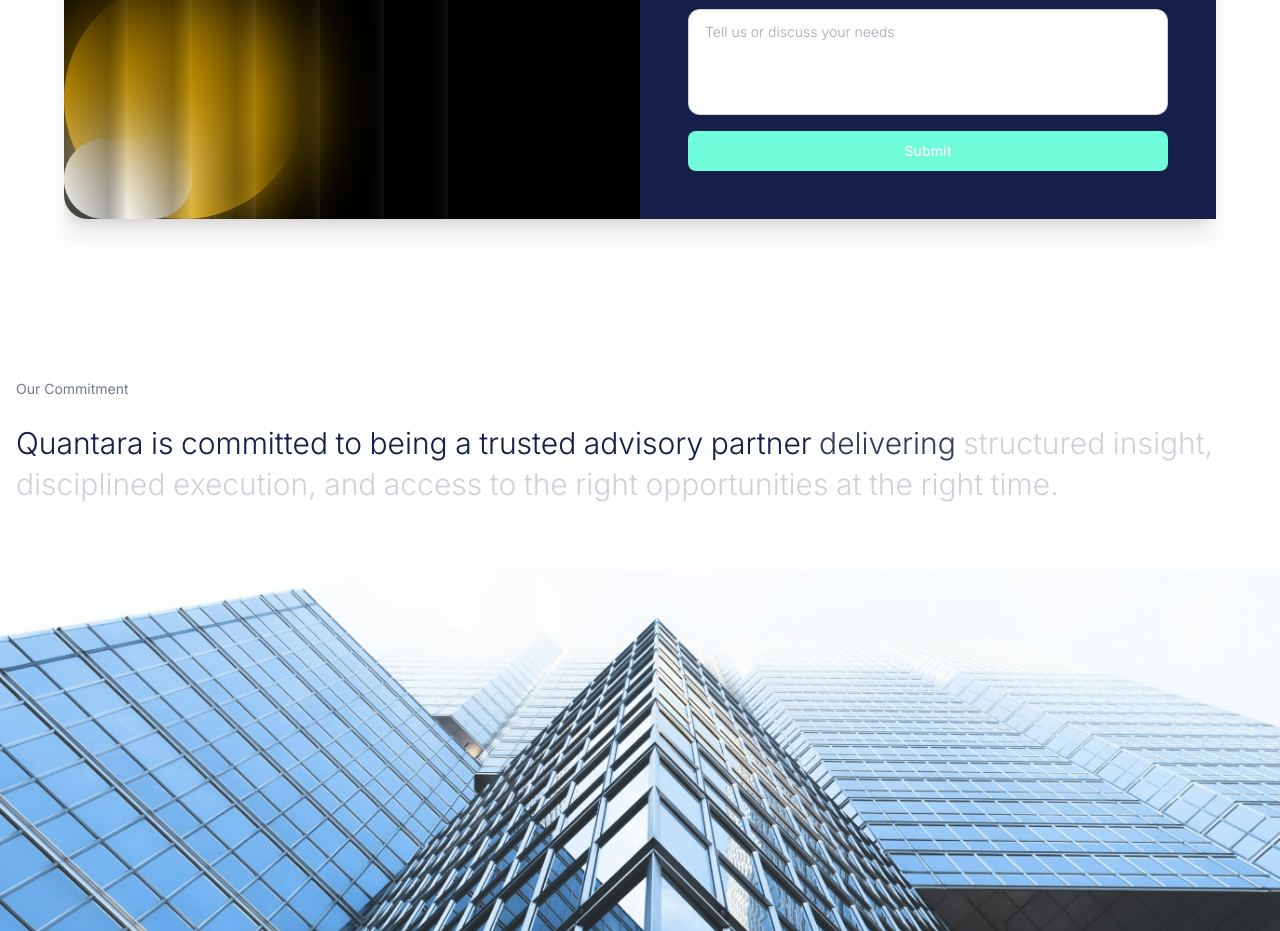
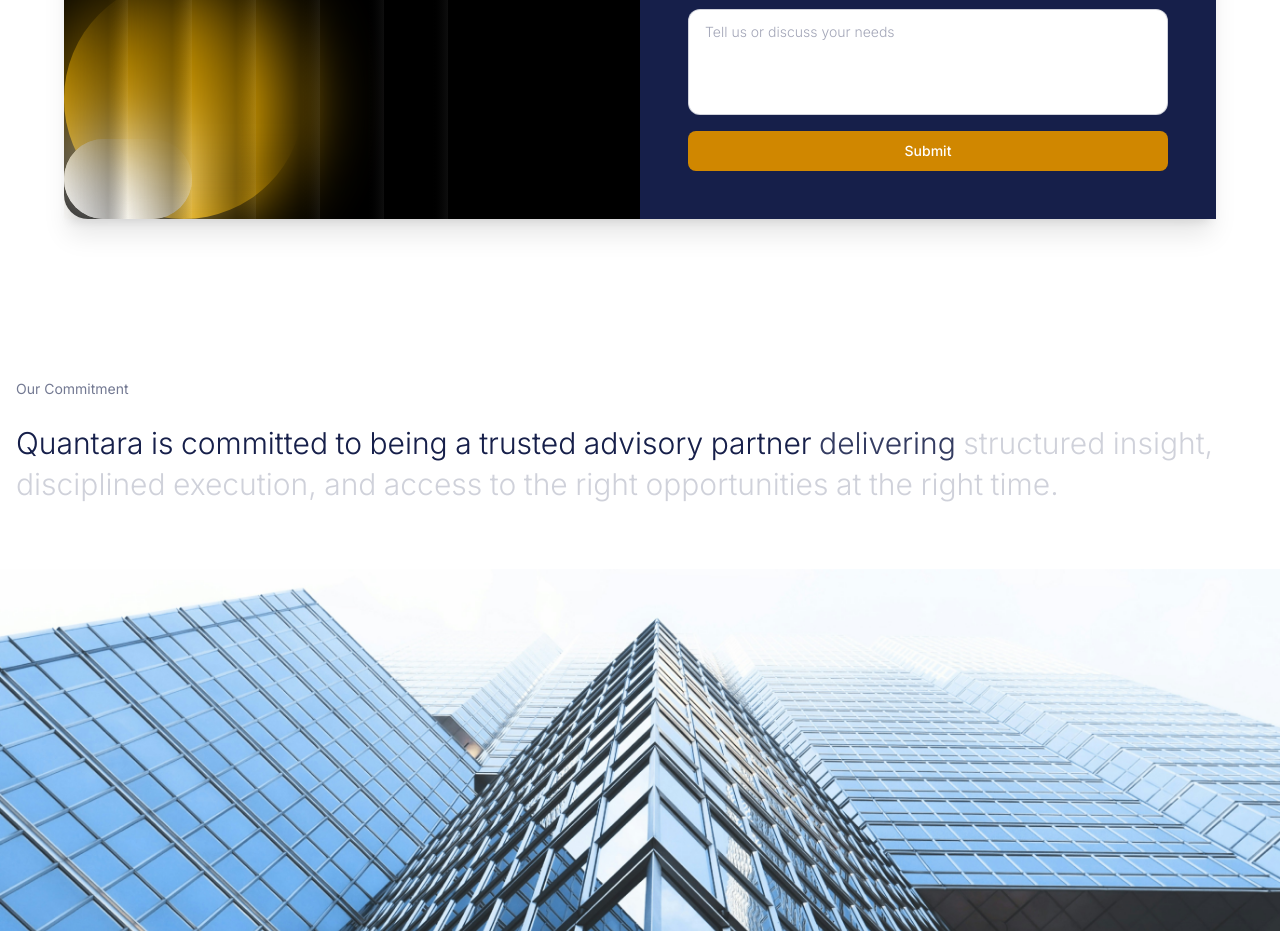
Before and after one commit to fajrif/quantara, a Next.js app: page /contact in a window 1280 px wide. Shown: the part 1540-2471 px from the top of the page. Built offline with nearby package versions, Linux system fonts and the light colour scheme.

Commit message:
change submit color

```diff
--- a/app/(public)/contact/page.tsx
+++ b/app/(public)/contact/page.tsx
@@ -225,8 +225,7 @@
                   <button
                     type="submit"
                     disabled={status === "loading"}
-                    className="w-full hover:opacity-90 text-white font-medium py-2.5 px-4 rounded-lg transition-opacity text-sm cursor-pointer disabled:opacity-60 disabled:cursor-not-allowed"
-                    style={{ background: "hsl(var(--ptr-primary))" }}
+                    className="w-full hover:opacity-90 bg-yellow-600 text-white font-medium py-2.5 px-4 rounded-lg transition-opacity text-sm cursor-pointer disabled:opacity-60 disabled:cursor-not-allowed"
                   >
                     {status === "loading" ? "Submitting…" : "Submit"}
                   </button>
```
